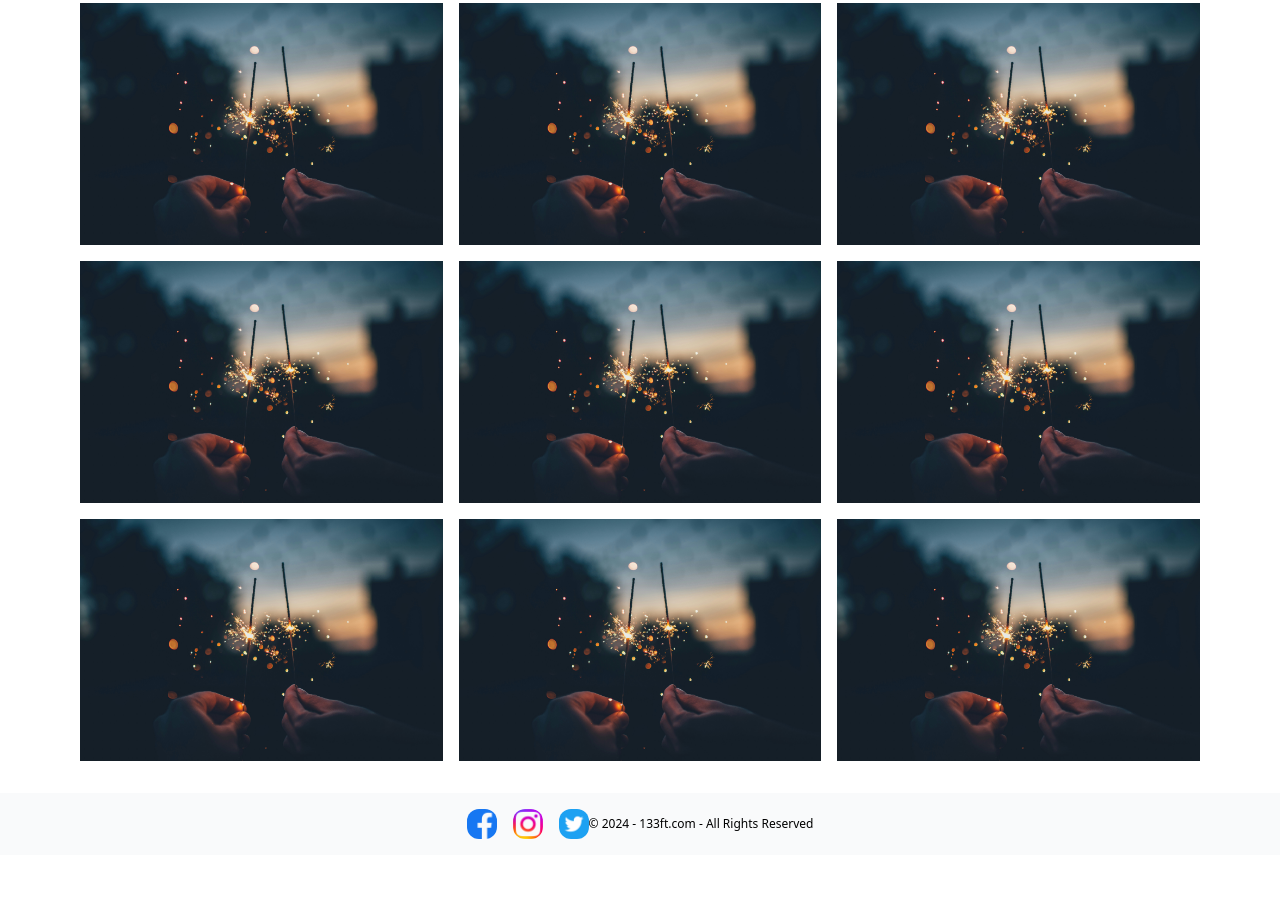
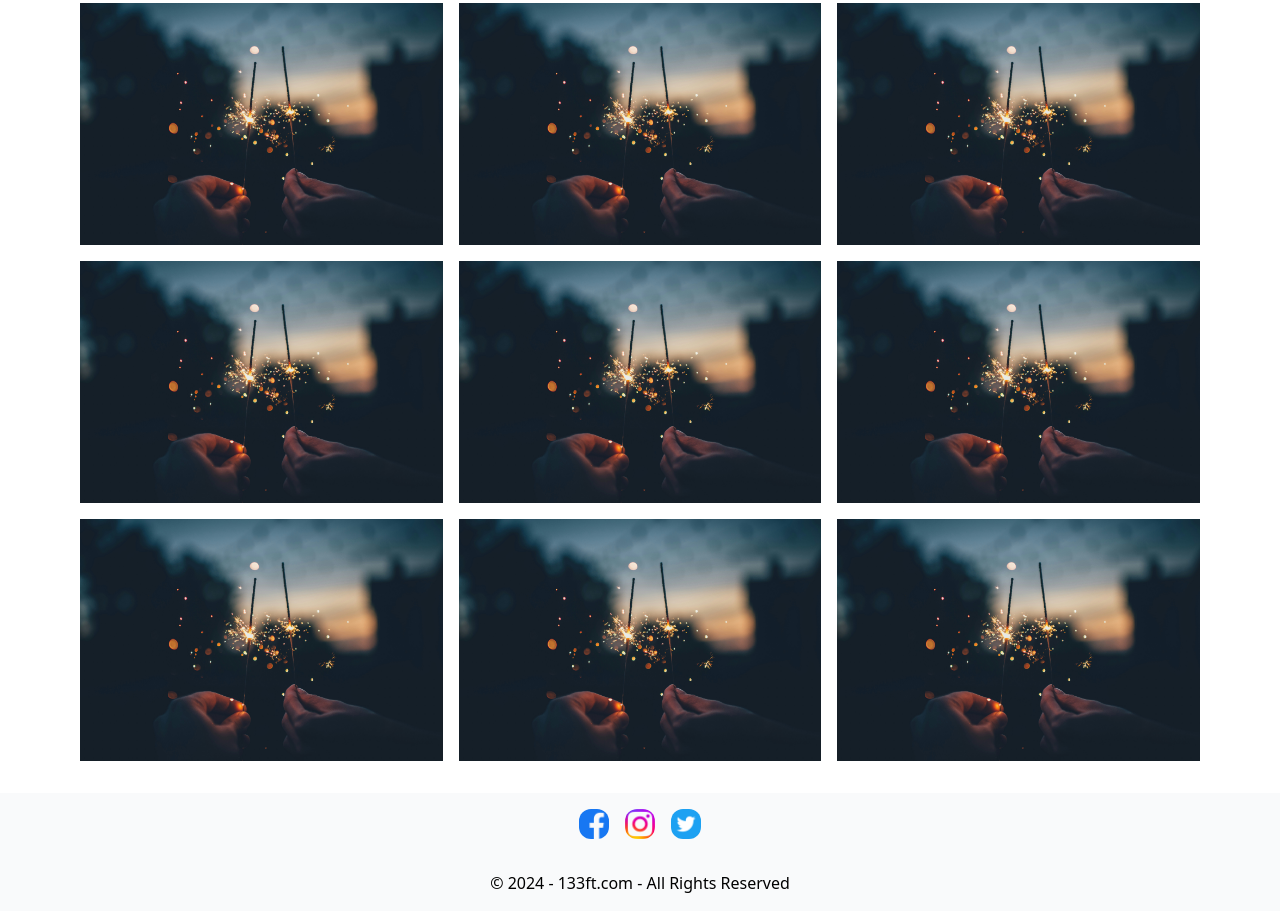
Before and after one commit to PrabhuSaravanan/KShipra, a plain HTML site: page index.html in a window 1280 px wide. Shown: the part 2194-3105 px from the top of the page. Before the commit the page ends 3049 px from the top, so only its background shows below. Drawn offline with nearby package versions, Linux system fonts and the light colour scheme.

Commit message:
Footer Alignment Fix

```diff
--- a/index.html
+++ b/index.html
@@ -253,7 +253,7 @@
 
       <!--Social Media Links-->
       <footer
-        class="flex flex-col md:flex-row items-center justify-center mt-8 py-4 bg-gray-50 px-4">
+        class="flex flex-col items-center justify-center mt-8 py-4 bg-gray-50 px-4">
         <div class="flex gap-4 mb-4 md:mb-0">
           <img
             class="rounded-xl"
@@ -274,7 +274,7 @@
             width="30"
             height="30" />
         </div>
-        <div class="text-center md:text-left text-xs">
+        <div class="text-center md:text-left mt-8">
           &copy; 2024 - 133ft.com - All Rights Reserved
         </div>
       </footer>
```
